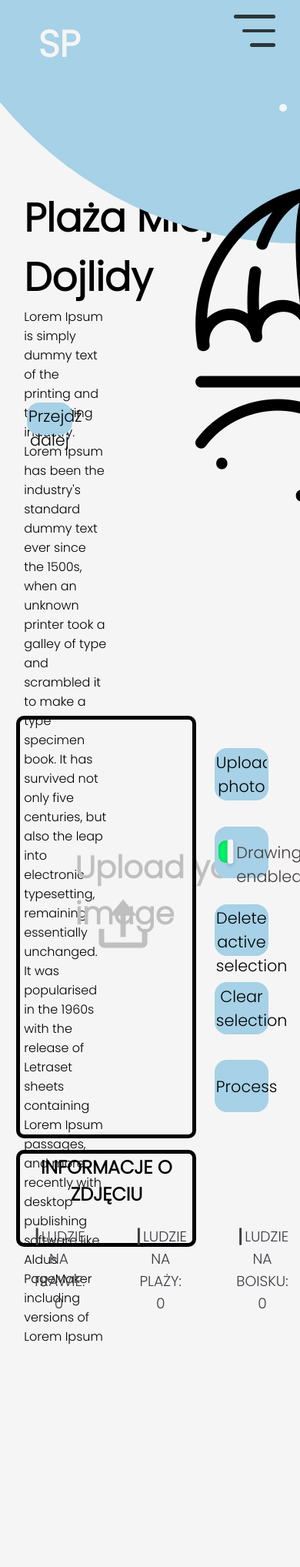
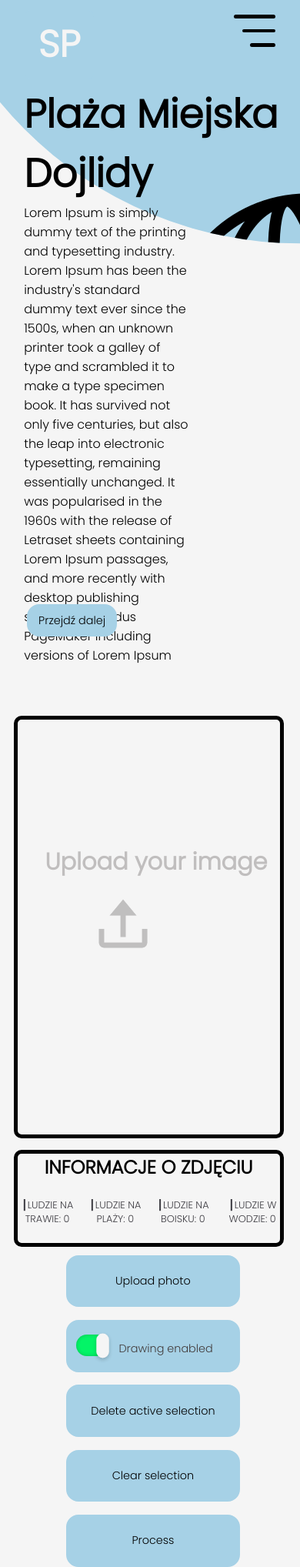
Before and after one commit to Urlich99/Projekt_intratel, a Flask app: page / in a window 390 px wide; the page is wider, and only the part inside the window is pictured. Shown: that part at 77% size. Before the commit the page ends 1747 px from the top of that part, so only its background shows below. Run offline with Flask 2, Linux system fonts and the light colour scheme; some libraries are stand-ins or nearby versions.

Commit message:
Responsywność

```diff
--- a/website/static/styles/styles.css
+++ b/website/static/styles/styles.css
@@ -9,9 +9,12 @@
 }
 html{
   scroll-behavior: smooth;
+  display: block;
 }
 body{
   background-color: whitesmoke;
+  width: 100%;
+  min-height: 100vh;
 }
 header {
   display: flex;
@@ -22,6 +25,9 @@
   background: transparent;
   z-index: 100;
   transition: all 0.4s ease-in-out;
+}
+header.active {
+  box-shadow: black;
 }
 
 .menu {
@@ -34,12 +40,13 @@
   font-weight: bold;
   height: 100vh;
   width: 100vw;
-    background: #2C3639;
+  background: #A6D1E6;
   position: absolute;
   left: 0;
   top: 0;
-    transform: translateX(100%);
+  transform: translateX(-100%);
   transition: all 0.3s ease-in-out;
+  position: fixed;
 }
 
 .menu.active {
@@ -65,14 +72,14 @@
 }
 
 .burger.active > span {
-    background:#2C3639;
+  background:white;
 }
 
 .burger span {
   width: 100%;
   height: 0.3rem;
   border-radius: 0.5rem;
-    background: #2C3639;
+  background: black;
   transition: all 0.3s ease-in-out;
 }
 
@@ -107,8 +114,13 @@
   .burger {
     display: none;
   }
+  .burger.active .line:first-child {
+    transform: translateY(300px);
+  }
   .menu {
-      position: relative;
+    position: fixed;
+    left: 70%;
+    top: 3%;
     background: inherit;
     color: black;
     list-style: none;
@@ -140,14 +152,14 @@
 
   .menu-link:last-child {
     background: #A6D1E6;
-      padding: 0.5rem 0.001rem;
+    padding: 10px 10px;
     text-align: center;
     border-radius: 1rem;
     color: #FEFBF6;
   }
 
   .menu-link:last-child::after {
-      display: none;
+    display:block;
   }
 }
 
@@ -176,22 +188,23 @@
 }
 .prostokat2{
   text-align: center;
-    width: 60%;
+  width: 50%;
   height: 15%;
   border-radius: 10px;
   position: absolute;
   top: 177%;
-    left: 5.5%;
+  left: 10.5%;
   border: 5px solid black ;
 }
 .text{
   position:relative;
   color: #3D3C42;
   top: 20%;
-    left: 1rem;
-    font-size: 117%;
+  left: 0.1rem;
+  font-size: 100%;
   display: flex;
-    gap: 4rem;
+  gap: 1rem;
+  justify-content: center;
 }
 .przycisk{
   width:18%;
@@ -304,7 +317,7 @@
 
 .wlacznik {
   width:18%;
-    height: 8%;
+  height: 9%;
   position: absolute;
   top: 127.2%;
   left: 71.5%;
@@ -325,8 +338,8 @@
   justify-content: center;
   align-items: center;
   position: absolute;
-    top: 26%;
-    left: 40%;
+  top: 27%;
+  left: 30%;
 }
 .kolko{
   position: absolute;
@@ -336,10 +349,11 @@
   top: -0.5%;
   right: 0%;
   clip-path: circle(70% at right -20%);
+  align-items: center;
 }
 input[type="checkbox"]{
   position: relative;
-    width: 29%;
+  width: 19%;
   height: 45%;
   -webkit-appearance: none;
   background: #c6c6c6;
@@ -410,6 +424,7 @@
   font-size: 130%;
   border: 2px solid #A6D1E6 ;
   max-width: 30%;
+  margin-left: auto;
 }
 section{
 min-height: 92vh;
@@ -430,3 +445,126 @@
   left: 32%;
   top: 138%;
 }
+ @media only screen and (max-width: 1897px)  {
+  .zobacz_wiecej{
+    width:40%;
+    height:5%;
+    position: absolute;
+    top: 100%;
+    left:9%;
+  }
+ }
+ @media only screen and (max-width: 900px)  {
+  .prostokat{
+    text-align: center;
+    width: 90%;
+    height: 65%;
+    left: 4.5%;
+  }
+  .prostokat2{
+    text-align: center;
+    width: 90%;
+    height: 15%;
+    border-radius: 10px;
+    left: 4.5%;
+  }
+  .przycisk{
+    width:58%;
+    height: 8%;
+    position: absolute;
+    top: 223.2%;
+    left: 22%;
+  }
+  .przycisk2{
+    width:58%;
+    height: 8%;
+    position: absolute;
+    top: 213.2%;
+    left: 22%;
+  }
+  .btn{
+    width:58%;
+    height: 8%;
+    position: absolute;
+    top: 193.2%;
+    left: 22%;
+  }
+  .wlacznik {
+    width:58%;
+    height: 8%;
+    position: absolute;
+    top: 203.2%;
+    left: 22%;
+  }
+  .przycisk3{
+    width:58%;
+    height: 8%;
+    position: absolute;
+    top: 233.2%;
+    left: 22%;
+  }
+
+  .kolko{
+    position: absolute;
+    width: 110%;
+    height: 110%;
+    background:#A6D1E6;
+    top: -0.5%;
+    right: 0%;
+    clip-path: circle(70% at right -20%);
+    align-items: center;
+  }
+  .text{
+    position:relative;
+    color: #3D3C42;
+    top: 20%;
+    left: 0.1rem;
+    font-size: 80%;
+    display: flex;
+    gap: 1rem;
+  }
+  .AI{
+    position: absolute;
+    left: 60%;
+    top: 20%;
+    height: 4rem;
+    width: 4rem;
+  }
+  .content{
+    position: absolute;
+    top: 13%;
+    left: 8%;
+    display: flex;
+    justify-content: space-between;
+    align-items: center;
+  }
+  .content .textBox p{
+    color: black;
+    position: relative;
+    max-width: 60%;
+    font-size: 1rem;
+  }
+  .content .textBox h2{
+    color: black;
+    font-size: 3.2rem;
+  }
+  .przycisk_text{
+    font-size: 0.9rem;
+  }
+  .przycisk_text span{
+    font-size: 0.5rem;
+  }
+  #dwojka h1{
+    position: absolute;
+    left: 15%;
+    top: 130%;
+    font-size: 1.9rem;
+  }
+  .zobacz_wiecej{
+    width:40%;
+    height:5%;
+    position: absolute;
+    top: 93%;
+    left:9%;
+  }
+ }
--- a/website/templates/index.html
+++ b/website/templates/index.html
@@ -7,6 +7,7 @@
     <meta http-equiv="X-UA-Compatible" content="IE=edge">
     <meta name="viewport" content="width=device-width, initial-scale=1.0">
     <script src="../static/js/date.js"></script>
+    <script src="../static/js/polygon.js"></script>
     <title>Dojlidy plaża</title>
 </head>
 
@@ -19,11 +20,13 @@
         <div class="logo">
             <a href="index.html" class="logo">SP</a>
         </div>
+
           <ul class="menu">
             <li onclick="location.href='https://intratel.pl/';" class="menu-link">INTRATEL</li>
             <li onclick="location.href='http://miejskoaktywni.pl/kamera.php';"class="menu-link">PLAŻA MIEJSKA DOJLIDY</li>
             <li class="menu-link"><span id="time"></span></li>
           </ul>
+
           <div class="burger">
             <span></span>
             <span></span>
@@ -31,18 +34,18 @@
           </div>
     </header>
     <section id="jedynka">
+        <div class="kolko">
+            <div class="AI">
+                <img src="../static/styles/images/plaza.png">
+            </div>
+        </div>
+
 
         <div class="content">
             <div class="textBox">
                 <h2>Plaża Miejska Dojlidy</h2>
                 <p>Lorem Ipsum is simply dummy text of the printing and typesetting industry. Lorem Ipsum has been the industry's standard dummy text ever since the 1500s, when an unknown printer took a galley of type and scrambled it to make a type specimen book. It has survived not only five centuries, but also the leap into electronic typesetting, remaining essentially unchanged. It was popularised in the 1960s with the release of Letraset sheets containing Lorem Ipsum passages, and more recently with desktop publishing software like Aldus PageMaker including versions of Lorem Ipsum</p>
             </div>
-        </div>
-
-        <div class="kolko"></div>
-
-        <div class="AI">
-            <img src="../static/styles/images/plaza.png">
         </div>
 
         <a href="#dwojka">
@@ -61,6 +64,7 @@
                 <p>┃LUDZIE NA PLAŻY: 0</p>
                 <p>┃LUDZIE NA BOISKU: 0</p>
                 <p>┃LUDZIE W WODZIE: 0</p>
+            </div>
         </div>
 
     </div>
@@ -101,7 +105,19 @@
 
 
 
+
     </section>
+
+    <script>
+        const mobileNav = document.querySelector('ul');
+        const burgerIcon = document.querySelector('.burger');
+
+        burgerIcon.addEventListener('click', function(){
+            mobileNav.classList.toggle('active');
+            burgerIcon.classList.toggle('active');
+
+        })
+    </script>
 
 </body>
 </html>
```
Lines whose indentation alone changed are shown as unchanged.
